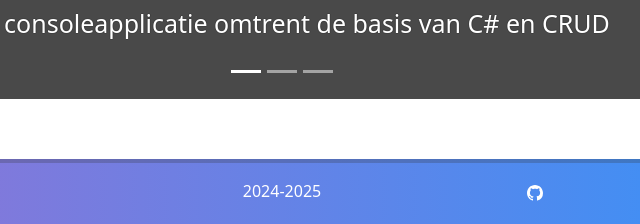
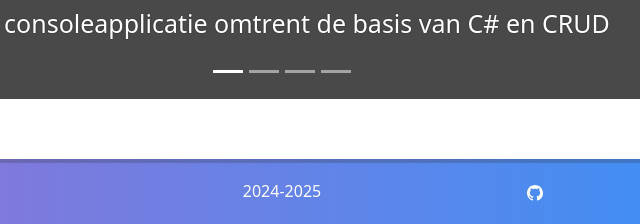
Before and after one commit to JustGilloo/JustGilloo.github.io, a plain HTML site: page index.html in a window 1280 px wide. Shown: the part 4548-4772 px from the top of the page, 358-998 px from the left. Drawn offline with nearby package versions, Linux system fonts and the light colour scheme.

Commit message:
Added button to new slide on carousel

```diff
--- a/index.html
+++ b/index.html
@@ -427,6 +427,8 @@
                                 aria-label="Slide 2"></button>
                             <button type="button" data-bs-target="#carouselProjecten" data-bs-slide-to="2"
                                 aria-label="Slide 3"></button>
+                            <button type="button" data-bs-target="#carouselProjecten" data-bs-slide-to="3"
+                                aria-label="Slide 4"></button>
                         </div>
                         <div class="carousel-inner">
                             <div class="carousel-item active carouselfoto-styling">
```
